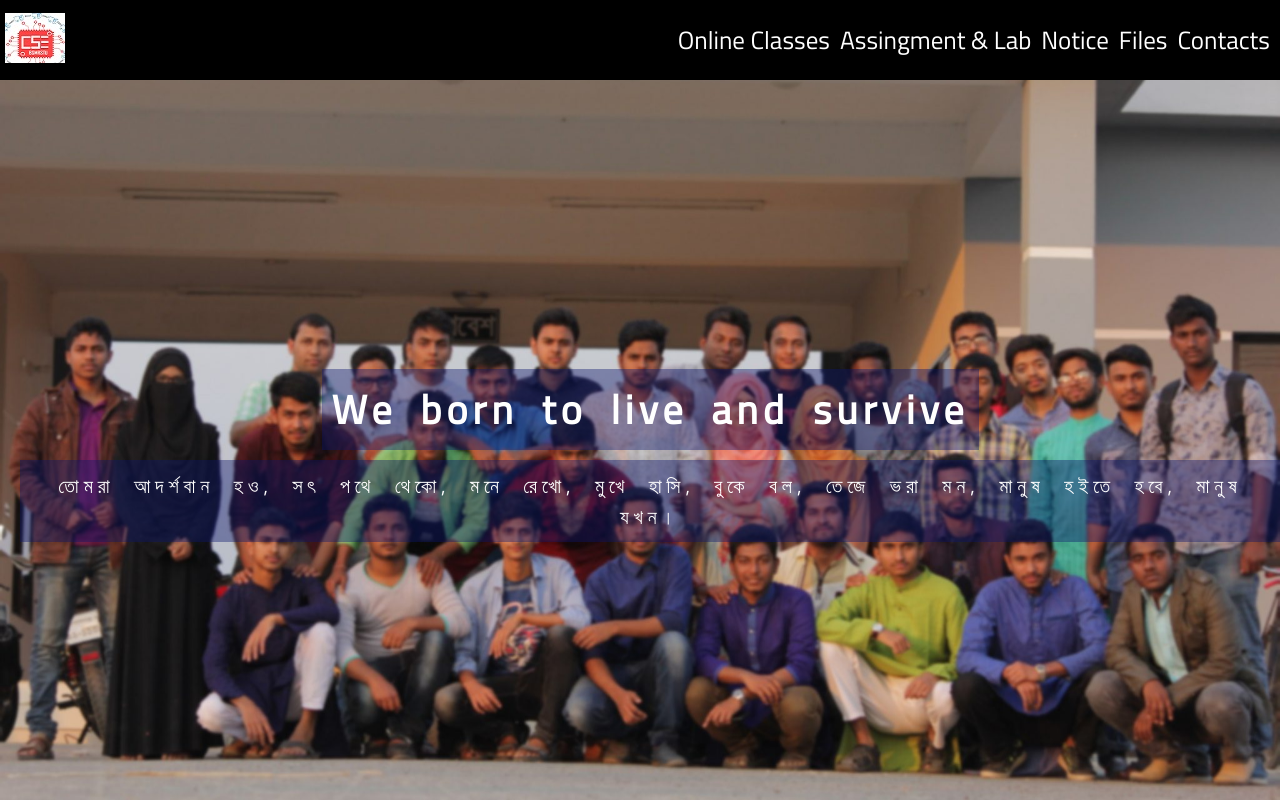
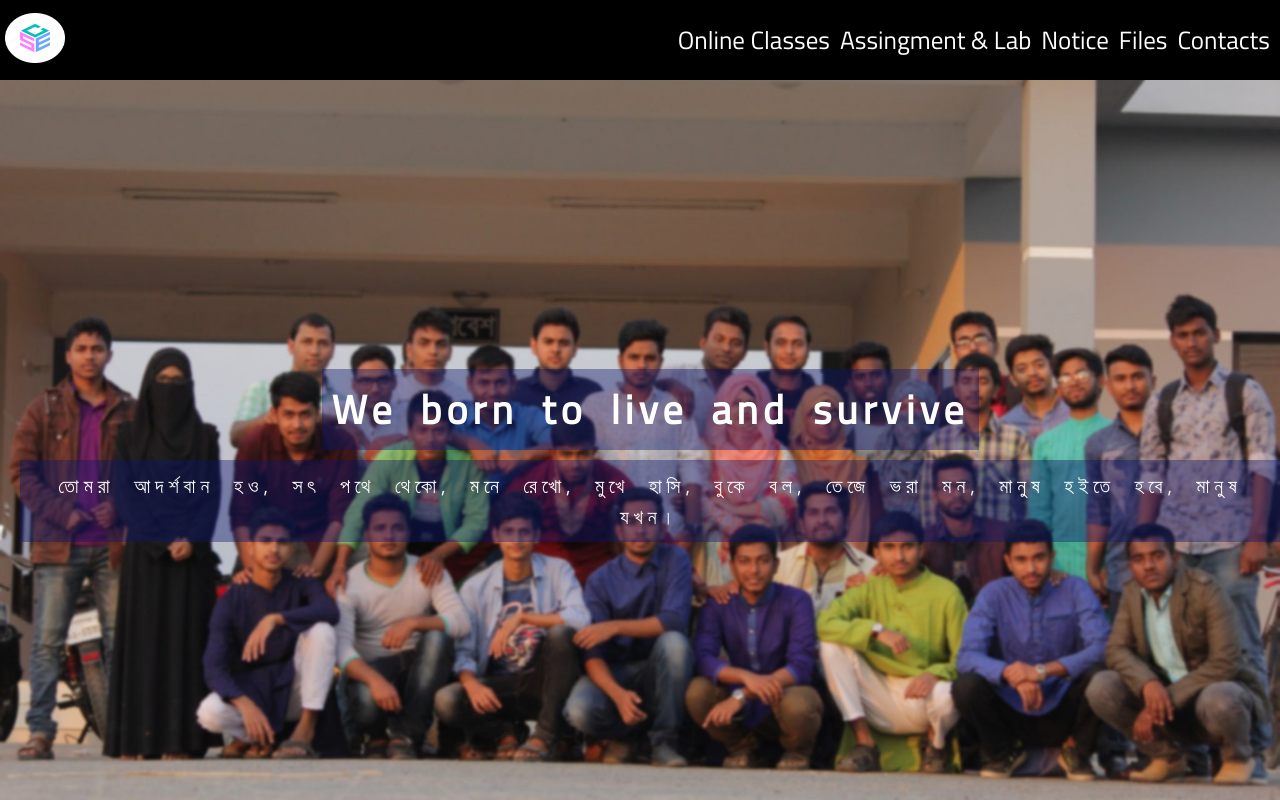
Before and after one commit to mamun-0/notice-app, a React (Create React App) app: page /math-videos in a window 1280 px wide. Shown: the top 800 px of the page. Built offline with nearby package versions, Linux system fonts and the light colour scheme.

Commit message:
logo fix

```diff
--- a/src/Components/NavBar/navbar.component.jsx
+++ b/src/Components/NavBar/navbar.component.jsx
@@ -4,7 +4,7 @@ import "./navbar.style.css";
 import DROPDOWN_2_1 from "./dopdown-2-1";
 import DROPDOWN_2_2 from "./dropdown-2-2";
 import ASSIGN_DROPDOWN from "./AssignDropdown/assignmetDropdown";
-import logo from "../../media/fabicon/logo.jpg";
+import logo from "../../media/fabicon/logo-1.png";
 import { HashRouter, Link } from "react-router-dom";
 class NavBar extends React.Component {
   constructor() {
@@ -26,7 +26,7 @@ class NavBar extends React.Component {
         <nav>
           <div className='logo'>
             <Link to='/'>
-              <img src={logo} alt='Home Icon' />
+              <img className='main-logo' src={logo} alt='Home Icon' />
             </Link>
           </div>
           <ul
--- a/src/Components/NavBar/navbar.style.css
+++ b/src/Components/NavBar/navbar.style.css
@@ -7,6 +7,10 @@ nav {
 }
 .logo {
   margin-left: 5px;
+}
+.main-logo{
+  height: 50px;
+  width: 60px;
 }
 .nav-links {
   display: flex;
```
Also changed, not shown: src/media/fabicon/logo-1.png (added).
